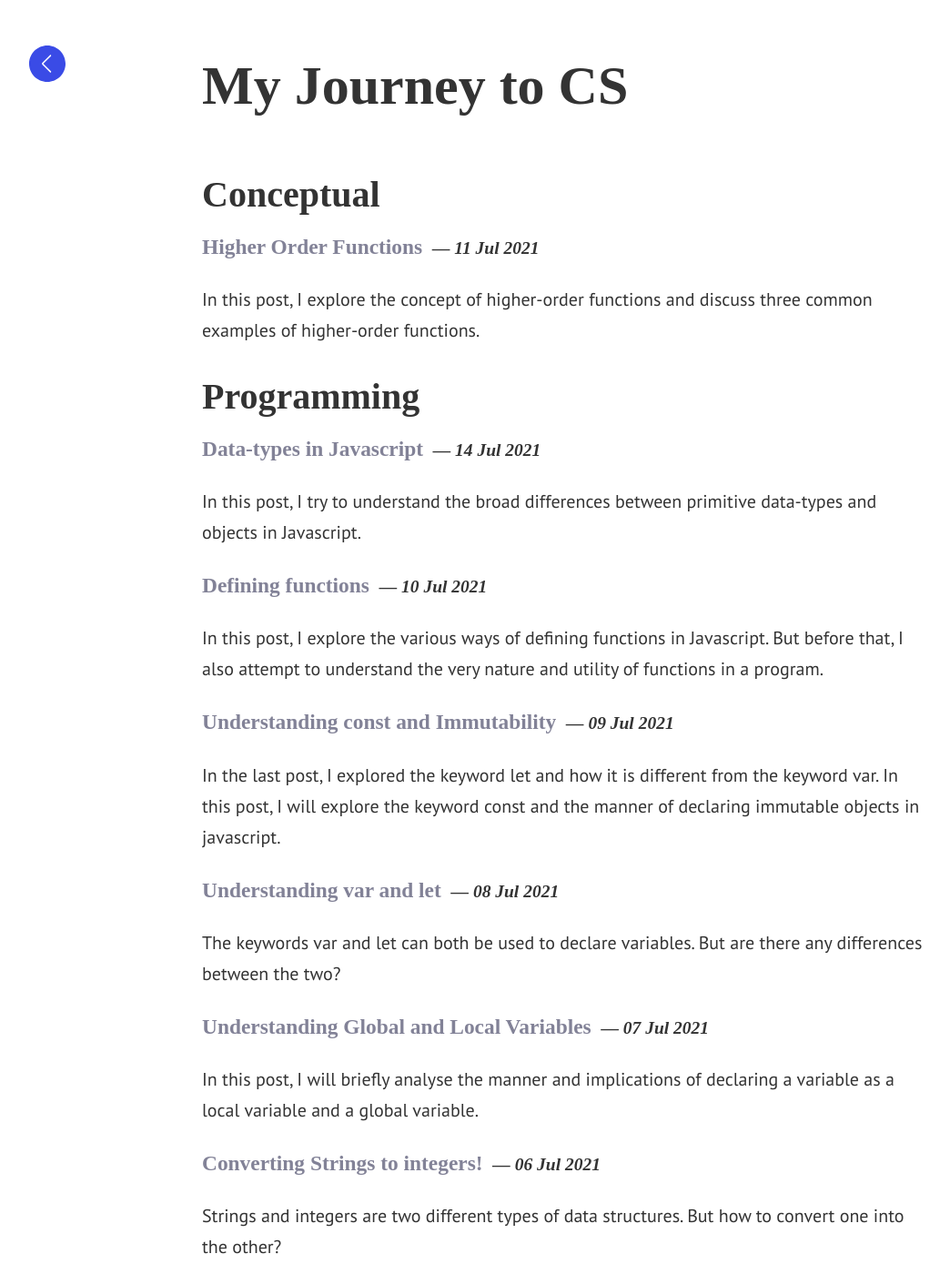
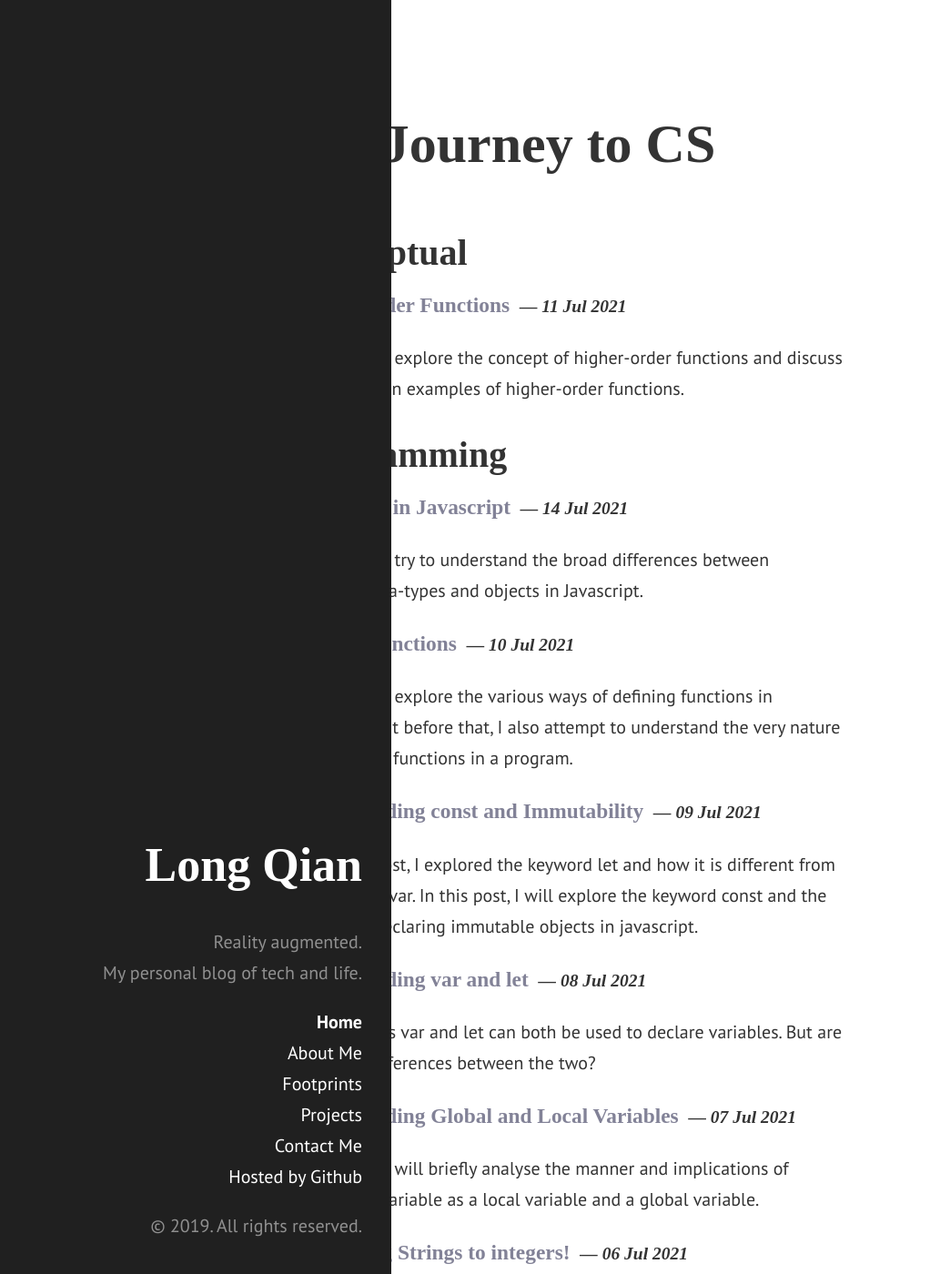
Before and after one commit to oitee/oitee.github.io, a Jekyll site: the page built from index.html, in a window 1280 px wide and 1400 px high. Shown: the whole window at 91% size, without its empty margins (18-1062 px from the left). Built offline with Jekyll 4.4.1, drawn with Linux system fonts in a browser that asks for light colours; some web fonts are replaced; the list of posts is cut into pages by our own code.

Commit message:
Trying out side-bar.

```diff
--- a/_layouts/default.html
+++ b/_layouts/default.html
@@ -22,14 +22,66 @@
                 <div class="home"></div>
             </a>
         </header>
+        <div class="sidebar">
+            <div class="container sidebar-sticky">
+              <div class="sidebar-about">
+                <h1>Long Qian</h1>
+                <p class="lead">Reality augmented.<br>My personal blog of tech and life.</p>
+              </div>
+
+              <ul class="sidebar-nav">
+                <li class="sidebar-nav-item active">
+                  <a href="/">Home</a>
+                </li>
+                      <li class="sidebar-nav-item">
+                        <a href="/aboutme/">About Me</a>
+                      </li>
+
+
+                      <li class="sidebar-nav-item">
+                        <a href="/footprints/">Footprints</a>
+                      </li>
+
+
+                      <li class="sidebar-nav-item">
+                        <a href="/projects/">Projects</a>
+                      </li>
+
+                <li class="sidebar-nav-item"><a href="mailto:lqian8@jhu.edu">Contact Me</a></li>
+                <li class="sidebar-nav-item"><a href="https://github.com/qian256/qian256.github.io/">Hosted by Github</a></li>
+
+                      <!-- social buttons -->
+
+                <a href="https://github.com/qian256" target="_blank" style="text-decoration:none">
+                  <i class="fa fa-fw fa-github"></i>
+                </a>
+
+
+                <a href="https://www.facebook.com/joe.qian" target="_blank" style="text-decoration:none">
+                  <i class="fa fa-fw fa-facebook"></i>
+                </a>
+
+
+                <a href="https://linkedin.com/in/long-qian" target="_blank" style="text-decoration:none">
+                  <i class="fa fa-fw fa-linkedin"></i>
+                </a>
+
+
+
+              </ul>
+
+              <p>© 2019. All rights reserved.</p>
+            </div>
+          </div>
+        <div class="content container">
 
 
         <main>
-            <article>
+            <article">
                 {{ content }}
             </article>
         </main>
-
+    </div>
         <footer>
             <div class="links">
                 <a href="{{site.baseurl}}/about/">About</a>
--- a/assets/css/_sass/style.scss
+++ b/assets/css/_sass/style.scss
@@ -1,4 +1,5 @@
 @import "code.css";
+@import "sidebar.css";
 html, body {
     height: 100%;
 }
--- /dev/null
+++ b/assets/css/sidebar.css
@@ -0,0 +1,123 @@
+/*
+ * Sidebar
+ *
+ * Flexible banner for housing site name, intro, and "footer" content. Starts
+ * out above content in mobile and later moves to the side with wider viewports.
+ */
+
+ .sidebar {
+    text-align: center;
+    padding: 2rem 2rem 2rem 2rem;
+    color: rgba(255,255,255,.5);
+    background-color: #202020;
+  }
+  @media (min-width: 48rem) {
+    .sidebar {
+      position: fixed;
+      top: 0;
+      left: 0;
+      bottom: 0;
+      width: 24rem;
+      text-align: right;
+    }
+  }
+  @media (min-width: 64rem) {
+    .sidebar {
+      position: fixed;
+      top: 0;
+      left: 0;
+      bottom: 0;
+      width: 24rem;
+      text-align: right;
+    }
+  }
+  @media (min-width: 96rem) {
+    .sidebar {
+      position: fixed;
+      top: 0;
+      left: 0;
+      bottom: 0;
+      width: 44rem;
+      text-align: right;
+    }
+  }
+
+  /* Sidebar links */
+  .sidebar a {
+    color: #fff;
+  }
+
+  /* About section */
+  .sidebar-about h1 {
+    color: #fff;
+    margin-top: 0;
+    font-family: 'Average', serif;
+    font-weight: bold;
+    font-size: 3.25rem;
+  }
+
+  /* Sidebar nav */
+  .sidebar-nav {
+    padding-left: 0;
+    list-style: none;
+  }
+  .sidebar-nav-item {
+    display: block;
+  }
+  a.sidebar-nav-item:hover,
+  a.sidebar-nav-item:focus {
+    text-decoration: underline;
+  }
+  .sidebar-nav-item.active {
+    font-weight: bold;
+  }
+
+  /* Sticky sidebar
+   *
+   * Add the `sidebar-sticky` class to the sidebar's container to affix it the
+   * contents to the bottom of the sidebar in tablets and up.
+   */
+
+  @media (min-width: 48rem) {
+    .sidebar-sticky {
+      position: absolute;
+      right:  1rem;
+      bottom: 1rem;
+      left:   1rem;
+    }
+  }
+
+
+  .content {
+    padding-top:    4rem;
+    padding-bottom: 2rem;
+  }
+
+  @media (min-width: 48rem) {
+    .content {
+      max-width: 44rem;
+      margin-left: 26rem;
+      margin-right: 2rem;
+    }
+  }
+
+  @media (min-width: 64rem) {
+    .content {
+      margin-left: 26rem;
+      margin-right: 4rem;
+    }
+  }
+  @media (min-width: 96rem) {
+    .content {
+      margin-left: 46rem;
+      margin-right: 4rem;
+    }
+  }
+
+.container {
+    max-width: 38rem;
+    padding-left:  1rem;
+    padding-right: 1rem;
+    margin-left:  auto;
+    margin-right: auto;
+  }
```
